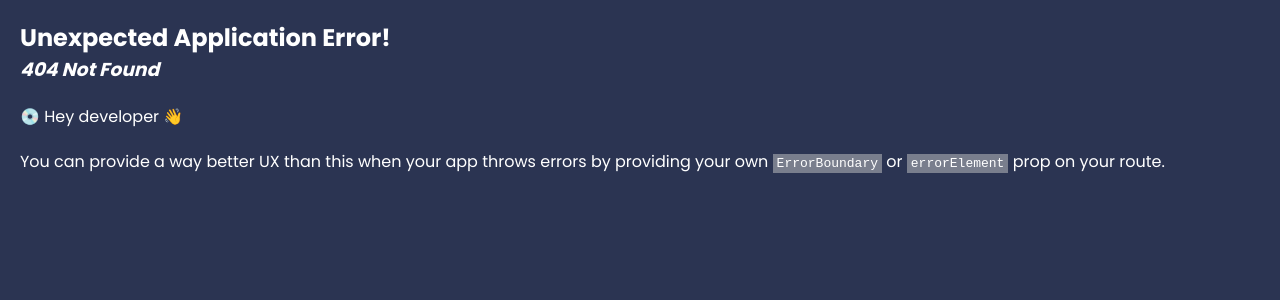
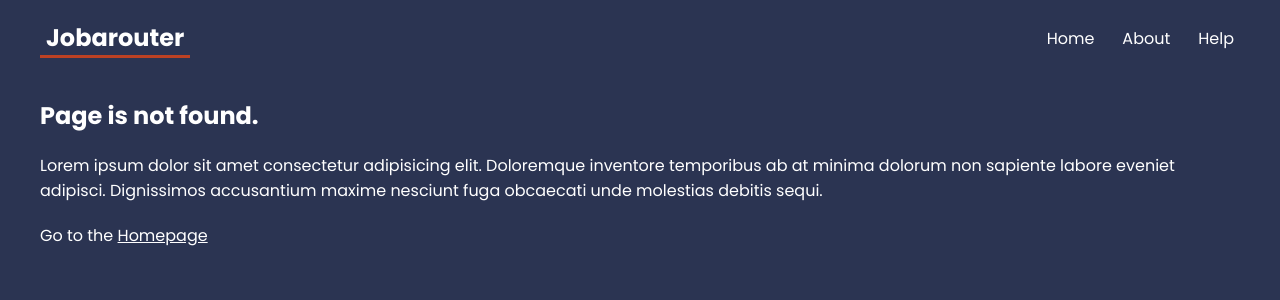
Before and after one commit to RomanAbdurahmanov/rrd-tutorial, a React (Create React App) app: page /careers/1 in a window 1280 px wide. Before the commit this address had no page. Shown: the top 300 px of the page. Built offline with nearby package versions, Linux system fonts and the light colour scheme.

Commit message:
Added notfound page handling

```diff
--- a/src/App.tsx
+++ b/src/App.tsx
@@ -14,6 +14,7 @@ import ContactUs from './pages/Help/ContactUs'
 //layouts
 import RootLayout from './layouts/RootLayout'
 import HelpLayout from './layouts/HelpLayout'
+import NotFound from './pages/NotFound'
 
 const router = createBrowserRouter(
   createRoutesFromElements(
@@ -24,6 +25,7 @@ const router = createBrowserRouter(
         <Route path='help/FAQ' element={<FAQ />} />
         <Route path='help/ContactUs' element={<ContactUs />} />
       </Route>
+      <Route path={'*'} element={<NotFound />} />
     </Route>
   )
 )
--- /dev/null
+++ b/src/pages/NotFound.tsx
@@ -0,0 +1,20 @@
+import { Link } from 'react-router-dom'
+
+const NotFound = () => {
+  return (
+    <div className='not-found'>
+      <h2>Page is not found.</h2>
+      <p>
+        Lorem ipsum dolor sit amet consectetur adipisicing elit. Doloremque
+        inventore temporibus ab at minima dolorum non sapiente labore eveniet
+        adipisci. Dignissimos accusantium maxime nesciunt fuga obcaecati unde
+        molestias debitis sequi.
+      </p>
+      <p>
+        Go to the <Link to={'/'}>Homepage</Link>
+      </p>
+    </div>
+  )
+}
+
+export default NotFound
```
